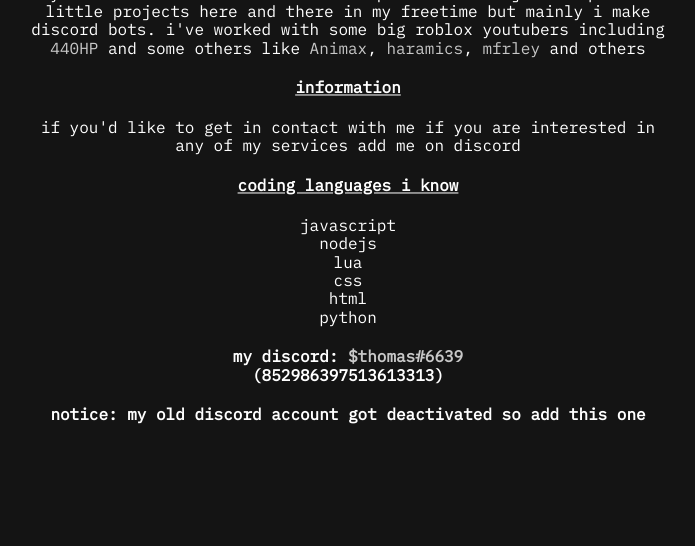
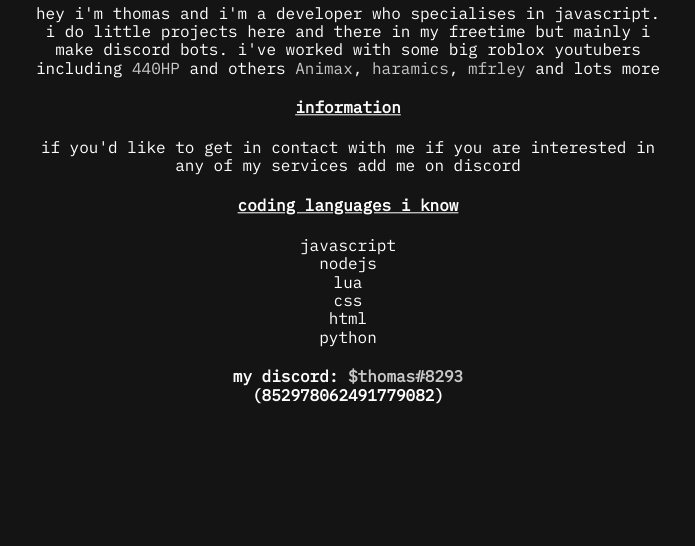
Before and after one commit to tthomxs/tthomxs.github.io, a plain HTML site: page portfolio.html in a window 1280 px wide. Shown: the part 254-800 px from the top of the page, without its empty margins (292-987 px from the left). Drawn offline with Linux system fonts and the light colour scheme; files that its build step writes are made by us from their sources.

Commit message:
Update portfolio.html

```diff
--- a/portfolio.html
+++ b/portfolio.html
@@ -39,7 +39,7 @@
       </div>
       <div>
          <p>
-            hey i'm thomas and i'm a coder who specialises in javascript. i do little projects here and there in my freetime but mainly i make discord bots. i've worked with some big roblox youtubers including <a class="SubtitleLink" href="https://www.youtube.com/channel/UCOoXEX04hZKpHr1Y7uh3Prg" target="_blank">440HP</a> and some others like <a class="SubtitleLink" href="https://www.youtube.com/channel/UC3K0rIc01U8ZsJ7dGM9_EBg" target="_blank">Animax</a>, <a class="SubtitleLink" href="https://www.youtube.com/channel/4t2B3XB8pBki3t8dL_qg" target="_blank">haramics</a>, <a class="SubtitleLink" href="https://www.youtube.com/channel/UCH9HkHetz6OdR8rxTMjkZgQ" target="_blank">mfrley</a> and others
+            hey i'm thomas and i'm a developer who specialises in javascript. i do little projects here and there in my freetime but mainly i make discord bots. i've worked with some big roblox youtubers including <a class="SubtitleLink" href="https://www.youtube.com/channel/UCOoXEX04hZKpHr1Y7uh3Prg" target="_blank">440HP</a> and others <a class="SubtitleLink" href="https://www.youtube.com/channel/UC3K0rIc01U8ZsJ7dGM9_EBg" target="_blank">Animax</a>, <a class="SubtitleLink" href="https://www.youtube.com/channel/4t2B3XB8pBki3t8dL_qg" target="_blank">haramics</a>, <a class="SubtitleLink" href="https://www.youtube.com/channel/UCH9HkHetz6OdR8rxTMjkZgQ" target="_blank">mfrley</a> and lots more
          </p>
          <h4><u>information</u></h4>
          <p>
@@ -54,8 +54,7 @@
             html<br>
             python<br>
          </p>
-         <h4>my discord: <a class="SubtitleLink" href="https://discord.com/users/465202287766405121">$thomas#6639</a><br>(852986397513613313)</h4>
-        <h4>notice: my old discord account got deactivated so add this one<h4>
+         <h4>my discord: <a class="SubtitleLink" href="https://discord.com/users/852978062491779082">$thomas#8293</a><br>(852978062491779082)</h4>
       </div>
    </div>
 </body>
```
